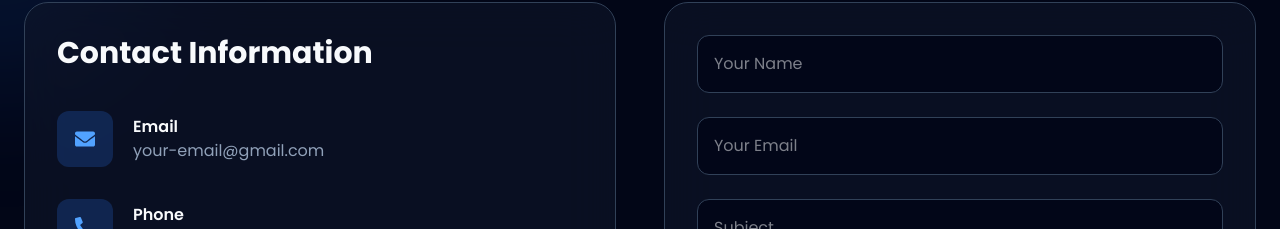
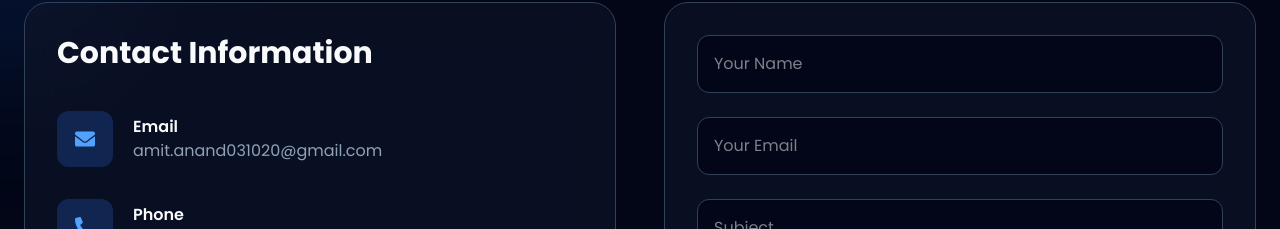
Before and after one commit to amit0526/portfolio-react, a React (Vite) app: page / in a window 1280 px wide. Shown: the part 4790-5019 px from the top of the page. Built offline with nearby package versions, Linux system fonts and the light colour scheme.

Commit message:
Update  Personal data

```diff
--- a/src/data/personalInfo.js
+++ b/src/data/personalInfo.js
@@ -1,7 +1,7 @@
 const personalInfo = {
   name: "Amit Anand",
 
-  email: "your-email@gmail.com",
+  email: "amit.anand031020@gmail.com",
 
   phone: "+91 XXXXX XXXXX",
 
@@ -11,11 +11,11 @@ const personalInfo = {
 
   response: "Within 24 Hours",
 
-  github: "https://github.com/yourusername",
+  github: "https://github.com/amit0526",
 
-  linkedin: "https://linkedin.com/in/yourusername",
+  linkedin: "https://linkedin.com/in/amit-anand23",
 
-  instagram: "https://instagram.com/yourusername",
+  instagram: "https://instagram.com/realamitanand",
 };
 
 export default personalInfo;
```
